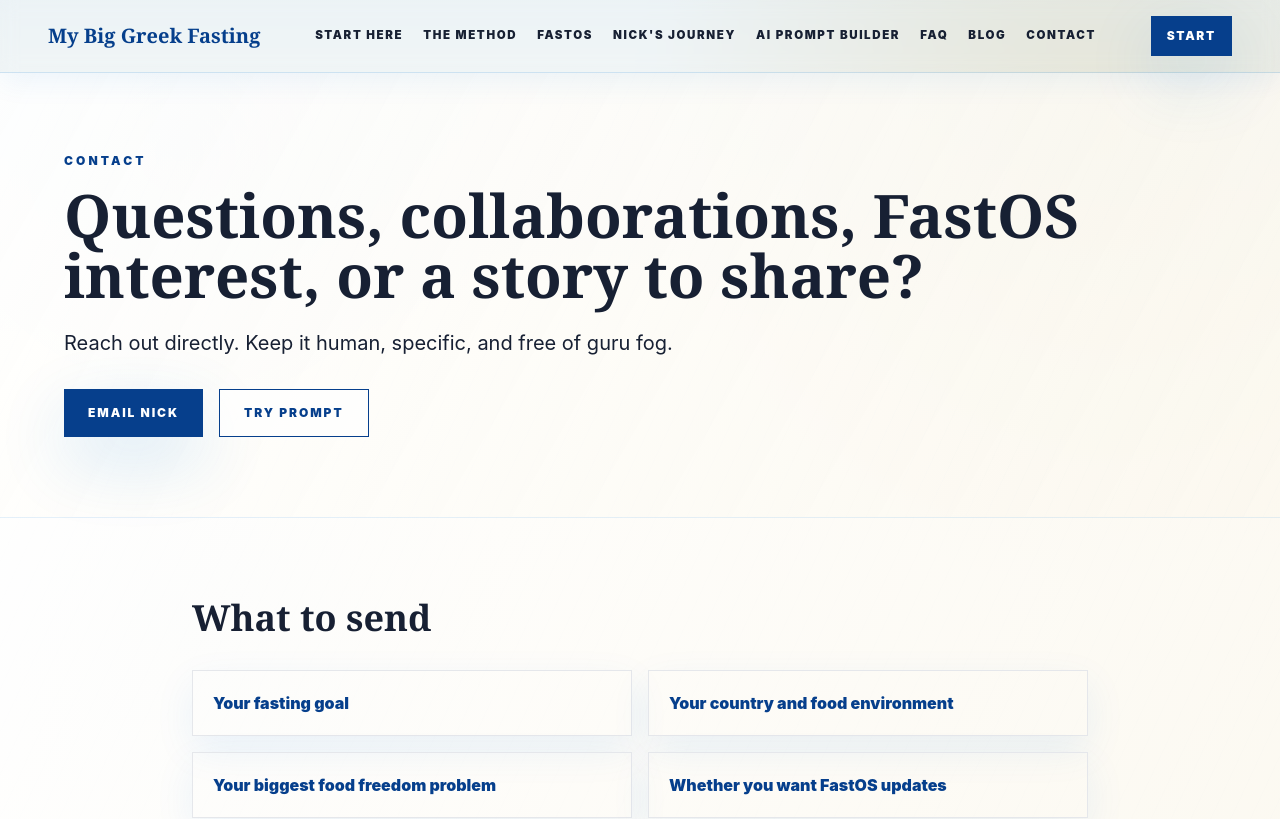
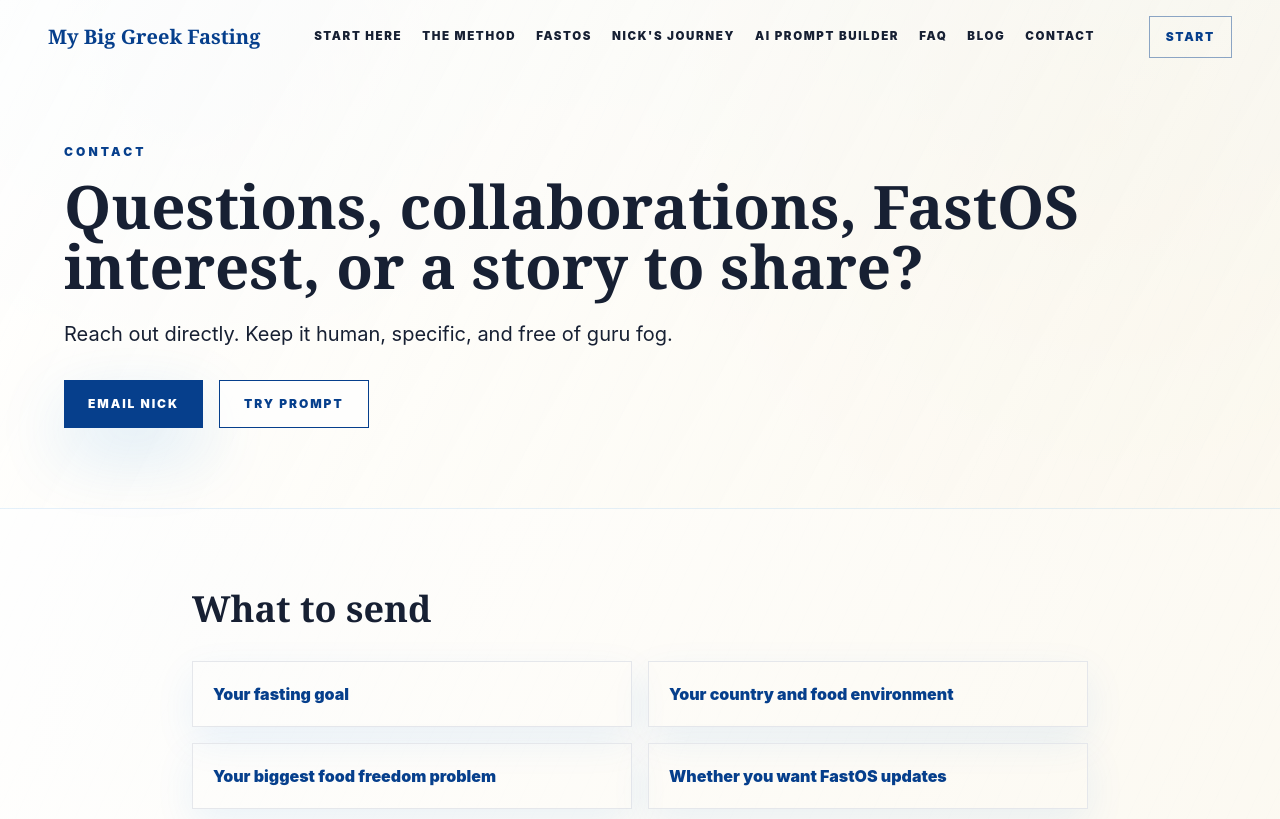
Before and after one commit to nmokiatos-blip/mybiggreekfasting, a Next.js app: page /contact in a window 1280 px wide. Shown: the top 819 px of the page. Built offline with nearby package versions, Linux system fonts and the light colour scheme.

Commit message:
Blend navigation into hero banner

```diff
--- a/app/page.tsx
+++ b/app/page.tsx
@@ -13,7 +13,7 @@ export const metadata: Metadata = {
 export default function Home() {
   return (
     <main>
-      <section className="relative min-h-[calc(100vh-112px)] overflow-hidden bg-white text-obsidian">
+      <section className="relative min-h-screen overflow-hidden bg-white text-obsidian">
         <Image
           src="/images/greek-island-hero.png"
           alt="Mediterranean ancestral fasting scene for My Big Greek Fasting"
@@ -24,14 +24,14 @@ export default function Home() {
         />
         <div className="absolute inset-0 hero-vignette" />
 
-        <div className="relative z-10 mx-auto grid min-h-[calc(100vh-112px)] max-w-7xl items-center gap-12 px-5 py-16 sm:px-8 lg:grid-cols-[1.05fr_0.95fr] lg:px-12">
-          <div>
+        <div className="relative z-10 mx-auto flex min-h-screen max-w-7xl items-center px-5 pb-16 pt-32 sm:px-8 sm:pt-36 lg:px-12">
+          <div className="w-full">
             <p className="mb-5 max-w-2xl text-xs font-black uppercase tracking-[0.28em] text-deepAegean sm:text-sm">
               Ancestral health. Metabolic control. Food freedom.
             </p>
-            <h1 className="font-display text-5xl font-black leading-[0.98] text-deepAegean text-balance drop-shadow-[0_2px_0_rgba(255,255,255,0.72)] sm:text-6xl lg:text-7xl">
-              {site.tagline}
-              <span className="block text-aegean">The door out of food prison.</span>
+            <h1 className="font-display text-[1.45rem] font-black leading-[0.98] text-deepAegean drop-shadow-[0_2px_0_rgba(255,255,255,0.72)] min-[390px]:text-[1.52rem] sm:text-5xl md:text-6xl xl:text-7xl">
+              <span className="block whitespace-nowrap">{site.tagline}</span>
+              <span className="block whitespace-nowrap text-aegean">The door out of food prison.</span>
             </h1>
             <p className="mt-6 max-w-2xl text-lg leading-8 text-obsidian/76 sm:text-xl">
               My Big Greek Fasting is not a Greek recipe site. It is a direct,
@@ -43,18 +43,6 @@ export default function Home() {
               <ButtonLink href="/fastos" variant="light">
                 Explore FastOS
               </ButtonLink>
-            </div>
-          </div>
-
-          <div className="hidden justify-end lg:flex">
-            <div className="relative aspect-square w-full max-w-[390px] overflow-hidden border border-aegean/18 bg-white/78 shadow-temple backdrop-blur">
-              <Image
-                src="/images/brand-mark.png"
-                alt="My Big Greek Fasting circular brand mark"
-                fill
-                sizes="430px"
-                className="object-cover"
-              />
             </div>
           </div>
         </div>
--- a/components/Header.tsx
+++ b/components/Header.tsx
@@ -3,17 +3,17 @@ import { navItems, site } from "@/lib/site";
 
 export function Header() {
   return (
-    <header className="sticky top-0 z-50 border-b border-aegean/15 bg-white/92 shadow-[0_8px_30px_rgba(8,119,216,0.07)] backdrop-blur">
+    <header className="absolute inset-x-0 top-0 z-50 bg-transparent">
       <div className="mx-auto flex max-w-7xl items-center justify-between gap-5 px-5 py-4 sm:px-8 lg:px-12">
         <Link
           href="/"
-          className="font-display text-lg font-black leading-none text-deepAegean sm:text-xl"
+          className="font-display text-lg font-black leading-none text-deepAegean drop-shadow-[0_1px_0_rgba(255,255,255,0.75)] sm:text-xl"
         >
           {site.name}
         </Link>
         <nav
           aria-label="Main navigation"
-          className="hidden items-center gap-5 text-[0.72rem] font-black uppercase tracking-[0.14em] text-obsidian/72 lg:flex"
+          className="hidden items-center gap-5 text-[0.72rem] font-black uppercase tracking-[0.14em] text-obsidian/72 drop-shadow-[0_1px_0_rgba(255,255,255,0.72)] lg:flex"
         >
           {navItems.map((item) => (
             <Link key={item.href} href={item.href} className="transition hover:text-deepAegean">
@@ -23,14 +23,14 @@ export function Header() {
         </nav>
         <Link
           href="/start-here"
-          className="hidden bg-deepAegean px-4 py-3 text-xs font-black uppercase tracking-[0.14em] text-white shadow-temple transition hover:bg-aegean sm:inline-flex"
+          className="hidden border border-deepAegean/45 bg-transparent px-4 py-3 text-xs font-black uppercase tracking-[0.14em] text-deepAegean transition hover:bg-white/35 sm:inline-flex"
         >
           Start
         </Link>
       </div>
       <nav
         aria-label="Mobile navigation"
-        className="flex gap-3 overflow-x-auto border-t border-aegean/12 px-5 py-3 text-[0.7rem] font-black uppercase tracking-[0.12em] text-obsidian/72 lg:hidden"
+        className="flex gap-3 overflow-x-auto bg-transparent px-5 py-3 text-[0.7rem] font-black uppercase tracking-[0.12em] text-obsidian/78 drop-shadow-[0_1px_0_rgba(255,255,255,0.72)] lg:hidden"
       >
         {navItems.map((item) => (
           <Link key={item.href} href={item.href} className="shrink-0">
--- a/components/PageHero.tsx
+++ b/components/PageHero.tsx
@@ -22,7 +22,7 @@ export function PageHero({
   secondary
 }: PageHeroProps) {
   return (
-    <section className="marble-surface border-b border-aegean/10 px-5 py-16 sm:px-8 sm:py-20 lg:px-12">
+    <section className="marble-surface border-b border-aegean/10 px-5 pb-16 pt-32 sm:px-8 sm:pb-20 sm:pt-36 lg:px-12">
       <div className="mx-auto max-w-6xl">
         <p className="mb-4 text-xs font-black uppercase tracking-[0.26em] text-deepAegean">
           {eyebrow}
```
